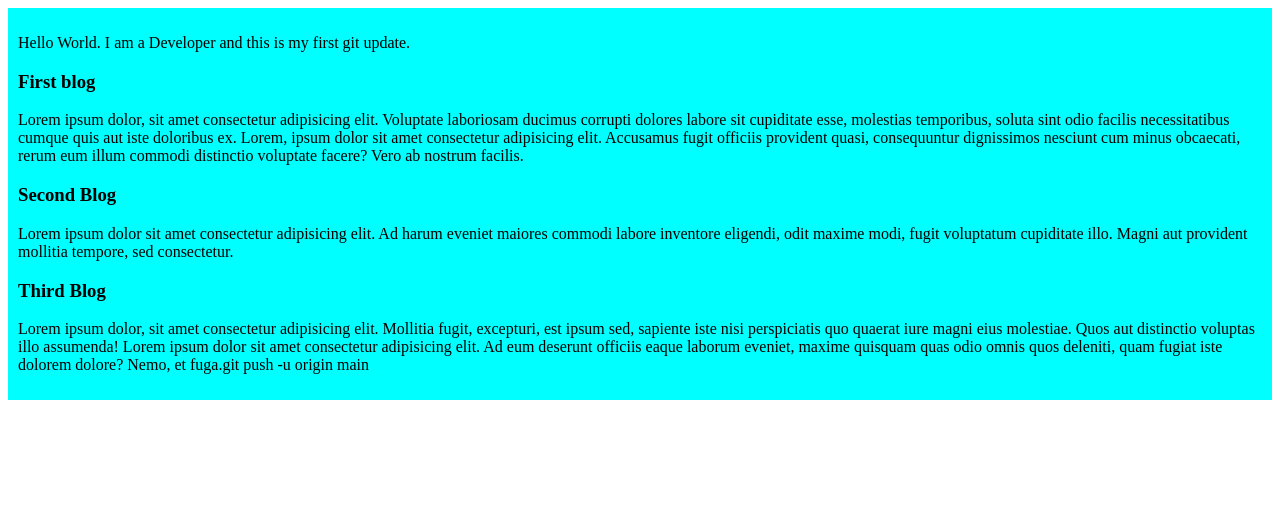
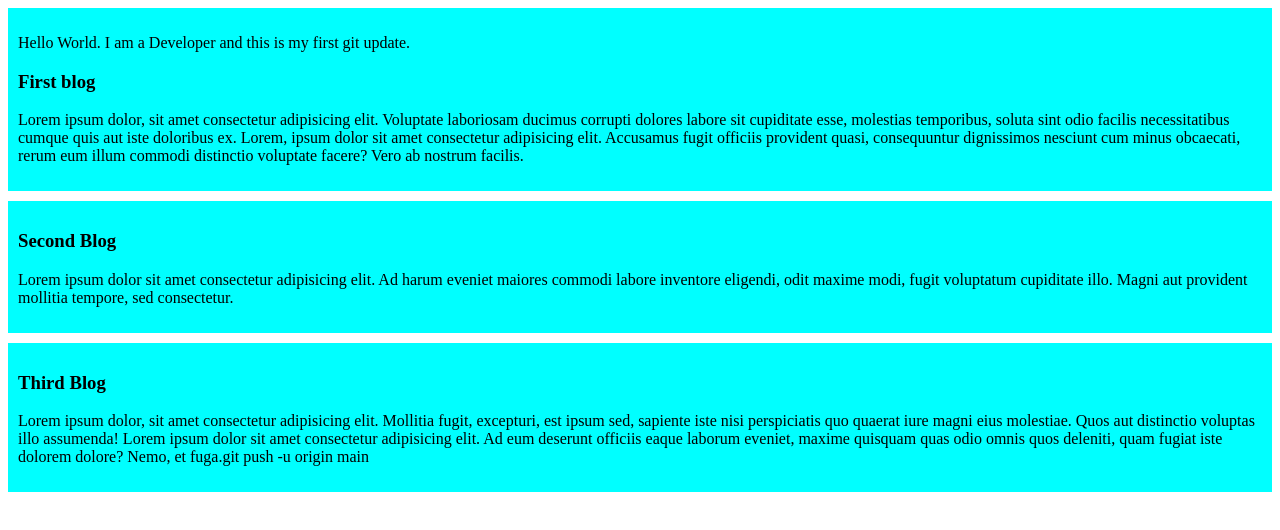
Before and after one commit to Antu365/my-first-github-repo, a plain HTML site: page index.html in a window 1280 px wide. Drawn offline with Linux system fonts and the light colour scheme.

Commit message:
blog css

```diff
--- a/index.html
+++ b/index.html
@@ -12,9 +12,13 @@
         <h3>First blog</h3>
         <p> Lorem ipsum dolor, sit amet consectetur adipisicing elit. Voluptate laboriosam ducimus corrupti dolores labore sit cupiditate esse, molestias temporibus, soluta sint odio facilis necessitatibus cumque quis aut iste doloribus ex. Lorem, ipsum dolor sit amet consectetur adipisicing elit. Accusamus fugit officiis provident quasi, consequuntur dignissimos nesciunt cum minus obcaecati, rerum eum illum commodi distinctio voluptate facere? Vero ab nostrum facilis. </p>
 
+
+    </div>
+    <div>
         <h3>Second Blog</h3>
         <p> Lorem ipsum dolor sit amet consectetur adipisicing elit. Ad harum eveniet maiores commodi labore inventore eligendi, odit maxime modi, fugit voluptatum cupiditate illo. Magni aut provident mollitia tempore, sed consectetur.  </p>
-
+    </div>
+    <div>
         <h3>Third Blog</h3>
         <p>Lorem ipsum dolor, sit amet consectetur adipisicing elit. Mollitia fugit, excepturi, est ipsum sed, sapiente iste nisi perspiciatis quo quaerat iure magni eius molestiae. Quos aut distinctio voluptas illo assumenda! Lorem ipsum dolor sit amet consectetur adipisicing elit. Ad eum deserunt officiis eaque laborum eveniet, maxime quisquam quas odio omnis quos deleniti, quam fugiat iste dolorem dolore? Nemo, et fuga.git push -u origin main</p>
     </div>
--- a/style/blog.css
+++ b/style/blog.css
@@ -1,5 +1,6 @@
 div{
     background-color: aqua;
     padding: 10px;
+    margin-bottom: 10px;
 
 }
```
